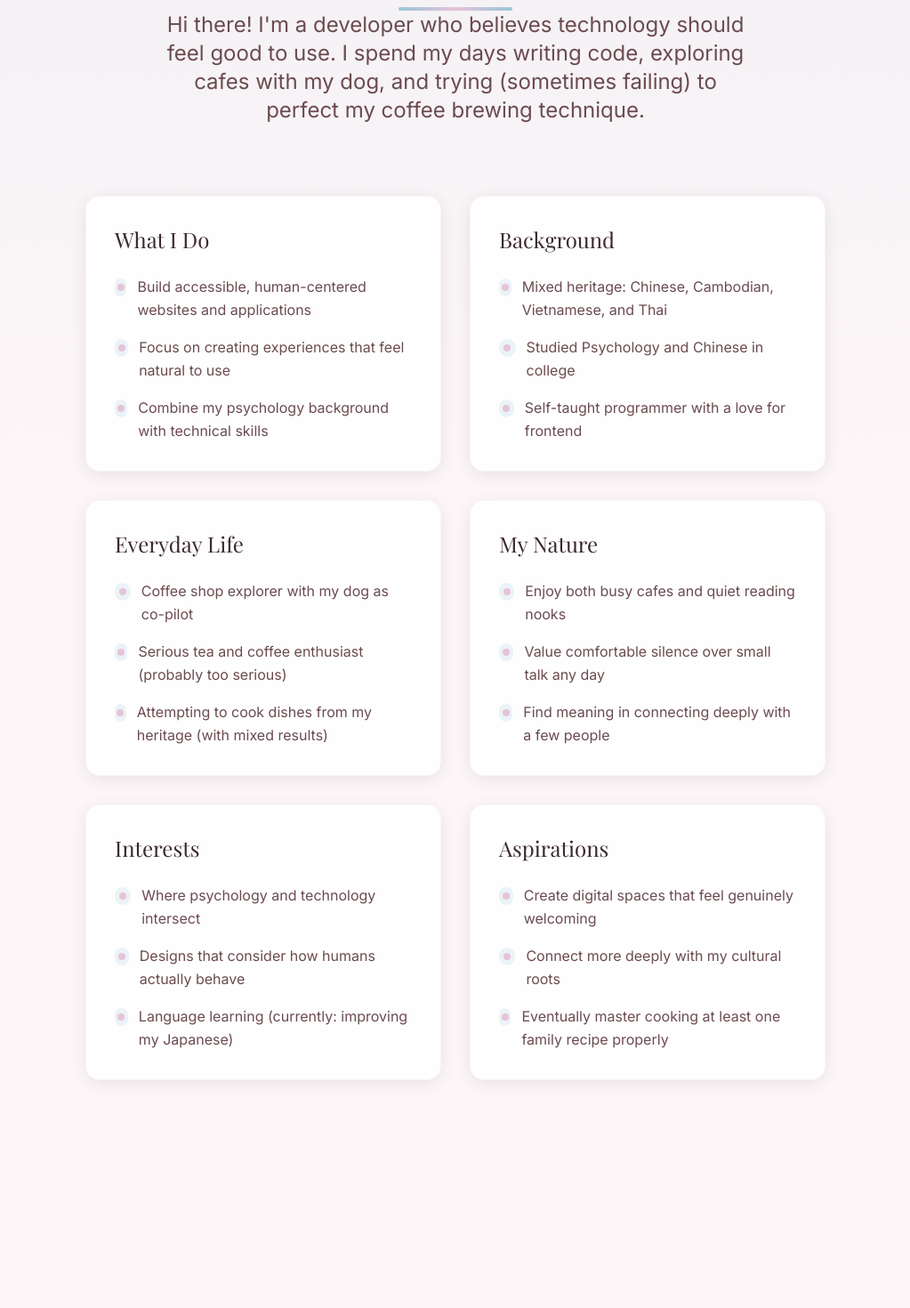
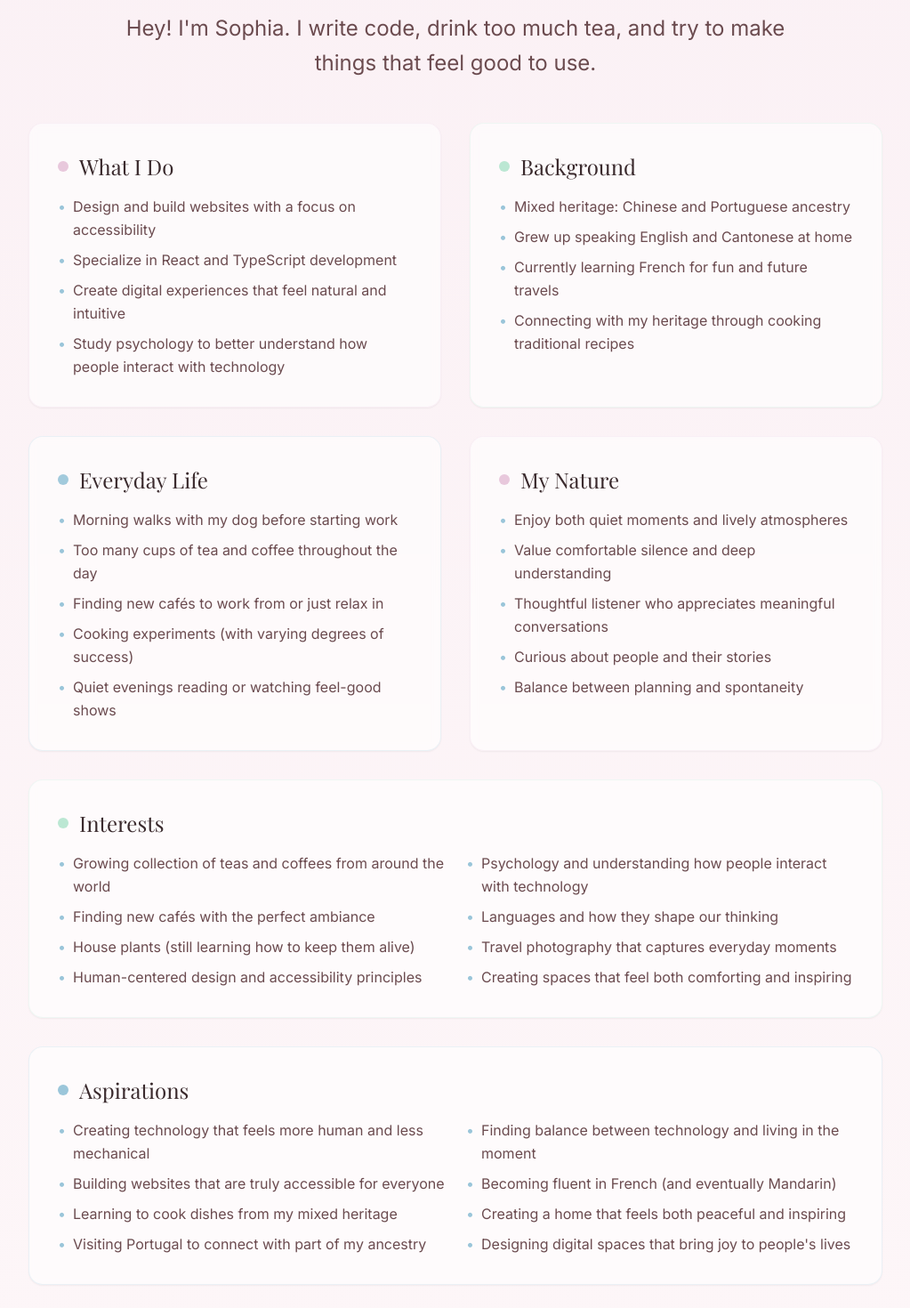
Before and after one commit to thesophiatan/personalsite, a React (Create React App) app: page /about in a window 1280 px wide. Shown: the part 160-1630 px from the top of the page at 89% size, without its empty margins (128-1151 px from the left). Before the commit the page ends 1470 px from the top, so only its background shows below. Built offline with nearby package versions, Linux system fonts and the light colour scheme.

Commit message:
Implement Notes section and update site styling with Light Summer palette

```diff
--- a/src/App.tsx
+++ b/src/App.tsx
@@ -4,7 +4,7 @@ import Navigation from './components/Navigation';
 import Home from './pages/Home';
 import Now from './pages/Now';
 import About from './components/About';
-import Projects from './components/Projects';
+import ProjectsPage from './pages/ProjectsPage';
 import Notes from './components/Notes';
 import Contact from './components/Contact';
 
@@ -17,7 +17,7 @@ function App() {
           <Route path="/" element={<Home />} />
           <Route path="/now" element={<Now />} />
           <Route path="/about" element={<About />} />
-          <Route path="/projects" element={<Projects />} />
+          <Route path="/projects" element={<ProjectsPage />} />
           <Route path="/notes" element={<Notes />} />
           <Route path="/blog" element={<Navigate to="/notes" replace />} />
           <Route path="/blog/:postId" element={<Navigate to="/notes" replace />} />
--- a/src/components/About.tsx
+++ b/src/components/About.tsx
@@ -2,165 +2,172 @@ import React from 'react';
 
 const About: React.FC = () => {
   return (
-    <section id="about" className="py-24 bg-gradient-to-b from-accent/10 via-background to-background">
-      <div className="max-w-4xl mx-auto px-4 sm:px-6 lg:px-8">
-        <div className="text-center mb-20">
-          <h2 className="section-title">About Me</h2>
-          <div className="w-32 h-1 bg-gradient-to-r from-accent via-primary to-accent mx-auto rounded-full"></div>
-          <p className="section-subtitle">
-            Hi there! I'm a developer who believes technology should feel good to use. I spend my days writing code, exploring cafes with my dog, and trying (sometimes failing) to perfect my coffee brewing technique.
+    <section id="about" className="py-20 bg-gradient-to-b from-primary/10 to-background">
+      <div className="max-w-5xl mx-auto px-4 sm:px-6 lg:px-8">
+        <h2 className="text-6xl font-serif text-text mb-8 text-center animate-float">
+          About Me
+        </h2>
+        <p className="text-2xl text-text-light mb-12 text-center max-w-3xl mx-auto leading-relaxed">
+          Hey! I'm Sophia. I write code, drink too much tea, and try to make things that feel good to use.
         </p>
-        </div>
 
         <div className="grid grid-cols-1 md:grid-cols-2 gap-8">
-          {/* Work */}
-          <div className="card group">
-            <h3 className="text-2xl font-serif text-text mb-6 group-hover:text-primary transition-colors duration-300">What I Do</h3>
-            <ul className="space-y-4">
-              <li className="flex items-start">
-                <span className="w-5 h-5 mr-3 rounded-full bg-accent/20 flex items-center justify-center mt-1">
-                  <span className="w-2 h-2 rounded-full bg-primary"></span>
-                </span>
-                <span>Build accessible, human-centered websites and applications</span>
+          {/* What I Do */}
+          <div className="bg-white/60 backdrop-blur-sm p-8 rounded-2xl shadow-sm hover:shadow-md transition-all duration-300 border border-primary/20 hover:border-secondary/40">
+            <h3 className="text-2xl font-serif text-text mb-4 flex items-center">
+              <span className="h-3 w-3 rounded-full bg-primary mr-3 animate-pulse"></span>
+              What I Do
+            </h3>
+            <ul className="space-y-2">
+              {[
+                "Design and build websites with a focus on accessibility",
+                "Specialize in React and TypeScript development",
+                "Create digital experiences that feel natural and intuitive",
+                "Study psychology to better understand how people interact with technology"
+              ].map((item, index) => (
+                <li key={index} className="flex items-start">
+                  <span className="text-accent inline-block mr-2">•</span>
+                  <span className="text-text-light">{item}</span>
                 </li>
-              <li className="flex items-start">
-                <span className="w-5 h-5 mr-3 rounded-full bg-accent/20 flex items-center justify-center mt-1">
-                  <span className="w-2 h-2 rounded-full bg-primary"></span>
-                </span>
-                <span>Focus on creating experiences that feel natural to use</span>
-              </li>
-              <li className="flex items-start">
-                <span className="w-5 h-5 mr-3 rounded-full bg-accent/20 flex items-center justify-center mt-1">
-                  <span className="w-2 h-2 rounded-full bg-primary"></span>
-                </span>
-                <span>Combine my psychology background with technical skills</span>
-              </li>
+              ))}
             </ul>
           </div>
 
           {/* Background */}
-          <div className="card group">
-            <h3 className="text-2xl font-serif text-text mb-6 group-hover:text-primary transition-colors duration-300">Background</h3>
-            <ul className="space-y-4">
-              <li className="flex items-start">
-                <span className="w-5 h-5 mr-3 rounded-full bg-accent/20 flex items-center justify-center mt-1">
-                  <span className="w-2 h-2 rounded-full bg-primary"></span>
-                </span>
-                <span>Mixed heritage: Chinese, Cambodian, Vietnamese, and Thai</span>
+          <div className="bg-white/60 backdrop-blur-sm p-8 rounded-2xl shadow-sm hover:shadow-md transition-all duration-300 border border-secondary/20 hover:border-primary/40">
+            <h3 className="text-2xl font-serif text-text mb-4 flex items-center">
+              <span className="h-3 w-3 rounded-full bg-secondary mr-3 animate-pulse"></span>
+              Background
+            </h3>
+            <ul className="space-y-2">
+              {[
+                "Mixed heritage: Chinese and Portuguese ancestry",
+                "Grew up speaking English and Cantonese at home",
+                "Currently learning French for fun and future travels",
+                "Connecting with my heritage through cooking traditional recipes"
+              ].map((item, index) => (
+                <li key={index} className="flex items-start">
+                  <span className="text-accent inline-block mr-2">•</span>
+                  <span className="text-text-light">{item}</span>
                 </li>
-              <li className="flex items-start">
-                <span className="w-5 h-5 mr-3 rounded-full bg-accent/20 flex items-center justify-center mt-1">
-                  <span className="w-2 h-2 rounded-full bg-primary"></span>
-                </span>
-                <span>Studied Psychology and Chinese in college</span>
-              </li>
-              <li className="flex items-start">
-                <span className="w-5 h-5 mr-3 rounded-full bg-accent/20 flex items-center justify-center mt-1">
-                  <span className="w-2 h-2 rounded-full bg-primary"></span>
-                </span>
-                <span>Self-taught programmer with a love for frontend</span>
-              </li>
+              ))}
             </ul>
           </div>
 
-          {/* Everyday */}
-          <div className="card group">
-            <h3 className="text-2xl font-serif text-text mb-6 group-hover:text-primary transition-colors duration-300">Everyday Life</h3>
-            <ul className="space-y-4">
-              <li className="flex items-start">
-                <span className="w-5 h-5 mr-3 rounded-full bg-accent/20 flex items-center justify-center mt-1">
-                  <span className="w-2 h-2 rounded-full bg-primary"></span>
-                </span>
-                <span>Coffee shop explorer with my dog as co-pilot</span>
+          {/* Everyday Life */}
+          <div className="bg-white/60 backdrop-blur-sm p-8 rounded-2xl shadow-sm hover:shadow-md transition-all duration-300 border border-accent/20 hover:border-secondary/40">
+            <h3 className="text-2xl font-serif text-text mb-4 flex items-center">
+              <span className="h-3 w-3 rounded-full bg-accent mr-3 animate-pulse"></span>
+              Everyday Life
+            </h3>
+            <ul className="space-y-2">
+              {[
+                "Morning walks with my dog before starting work",
+                "Too many cups of tea and coffee throughout the day",
+                "Finding new cafés to work from or just relax in",
+                "Cooking experiments (with varying degrees of success)",
+                "Quiet evenings reading or watching feel-good shows"
+              ].map((item, index) => (
+                <li key={index} className="flex items-start">
+                  <span className="text-accent inline-block mr-2">•</span>
+                  <span className="text-text-light">{item}</span>
                 </li>
-              <li className="flex items-start">
-                <span className="w-5 h-5 mr-3 rounded-full bg-accent/20 flex items-center justify-center mt-1">
-                  <span className="w-2 h-2 rounded-full bg-primary"></span>
-                </span>
-                <span>Serious tea and coffee enthusiast (probably too serious)</span>
-              </li>
-              <li className="flex items-start">
-                <span className="w-5 h-5 mr-3 rounded-full bg-accent/20 flex items-center justify-center mt-1">
-                  <span className="w-2 h-2 rounded-full bg-primary"></span>
-                </span>
-                <span>Attempting to cook dishes from my heritage (with mixed results)</span>
-              </li>
+              ))}
             </ul>
           </div>
 
           {/* My Nature */}
-          <div className="card group">
-            <h3 className="text-2xl font-serif text-text mb-6 group-hover:text-primary transition-colors duration-300">My Nature</h3>
-            <ul className="space-y-4">
-              <li className="flex items-start">
-                <span className="w-5 h-5 mr-3 rounded-full bg-accent/20 flex items-center justify-center mt-1">
-                  <span className="w-2 h-2 rounded-full bg-primary"></span>
-                </span>
-                <span>Enjoy both busy cafes and quiet reading nooks</span>
+          <div className="bg-white/60 backdrop-blur-sm p-8 rounded-2xl shadow-sm hover:shadow-md transition-all duration-300 border border-primary/20 hover:border-accent/40">
+            <h3 className="text-2xl font-serif text-text mb-4 flex items-center">
+              <span className="h-3 w-3 rounded-full bg-primary mr-3 animate-pulse"></span>
+              My Nature
+            </h3>
+            <ul className="space-y-2">
+              {[
+                "Enjoy both quiet moments and lively atmospheres",
+                "Value comfortable silence and deep understanding",
+                "Thoughtful listener who appreciates meaningful conversations",
+                "Curious about people and their stories",
+                "Balance between planning and spontaneity"
+              ].map((item, index) => (
+                <li key={index} className="flex items-start">
+                  <span className="text-accent inline-block mr-2">•</span>
+                  <span className="text-text-light">{item}</span>
                 </li>
-              <li className="flex items-start">
-                <span className="w-5 h-5 mr-3 rounded-full bg-accent/20 flex items-center justify-center mt-1">
-                  <span className="w-2 h-2 rounded-full bg-primary"></span>
-                </span>
-                <span>Value comfortable silence over small talk any day</span>
-              </li>
-              <li className="flex items-start">
-                <span className="w-5 h-5 mr-3 rounded-full bg-accent/20 flex items-center justify-center mt-1">
-                  <span className="w-2 h-2 rounded-full bg-primary"></span>
-                </span>
-                <span>Find meaning in connecting deeply with a few people</span>
-              </li>
+              ))}
             </ul>
           </div>
 
           {/* Interests */}
-          <div className="card group">
-            <h3 className="text-2xl font-serif text-text mb-6 group-hover:text-primary transition-colors duration-300">Interests</h3>
-            <ul className="space-y-4">
-              <li className="flex items-start">
-                <span className="w-5 h-5 mr-3 rounded-full bg-accent/20 flex items-center justify-center mt-1">
-                  <span className="w-2 h-2 rounded-full bg-primary"></span>
-                </span>
-                <span>Where psychology and technology intersect</span>
+          <div className="bg-white/60 backdrop-blur-sm p-8 rounded-2xl shadow-sm hover:shadow-md transition-all duration-300 border border-secondary/20 hover:border-primary/40 md:col-span-2">
+            <h3 className="text-2xl font-serif text-text mb-4 flex items-center">
+              <span className="h-3 w-3 rounded-full bg-secondary mr-3 animate-pulse"></span>
+              Interests
+            </h3>
+            <div className="grid grid-cols-1 md:grid-cols-2 gap-6">
+              <ul className="space-y-2">
+                {[
+                  "Growing collection of teas and coffees from around the world",
+                  "Finding new cafés with the perfect ambiance",
+                  "House plants (still learning how to keep them alive)",
+                  "Human-centered design and accessibility principles"
+                ].map((item, index) => (
+                  <li key={index} className="flex items-start">
+                    <span className="text-accent inline-block mr-2">•</span>
+                    <span className="text-text-light">{item}</span>
                   </li>
-              <li className="flex items-start">
-                <span className="w-5 h-5 mr-3 rounded-full bg-accent/20 flex items-center justify-center mt-1">
-                  <span className="w-2 h-2 rounded-full bg-primary"></span>
-                </span>
-                <span>Designs that consider how humans actually behave</span>
+                ))}
+              </ul>
+              <ul className="space-y-2">
+                {[
+                  "Psychology and understanding how people interact with technology",
+                  "Languages and how they shape our thinking",
+                  "Travel photography that captures everyday moments",
+                  "Creating spaces that feel both comforting and inspiring"
+                ].map((item, index) => (
+                  <li key={index} className="flex items-start">
+                    <span className="text-accent inline-block mr-2">•</span>
+                    <span className="text-text-light">{item}</span>
                   </li>
-              <li className="flex items-start">
-                <span className="w-5 h-5 mr-3 rounded-full bg-accent/20 flex items-center justify-center mt-1">
-                  <span className="w-2 h-2 rounded-full bg-primary"></span>
-                </span>
-                <span>Language learning (currently: improving my Japanese)</span>
-              </li>
+                ))}
               </ul>
+            </div>
           </div>
 
           {/* Aspirations */}
-          <div className="card group">
-            <h3 className="text-2xl font-serif text-text mb-6 group-hover:text-primary transition-colors duration-300">Aspirations</h3>
-            <ul className="space-y-4">
-              <li className="flex items-start">
-                <span className="w-5 h-5 mr-3 rounded-full bg-accent/20 flex items-center justify-center mt-1">
-                  <span className="w-2 h-2 rounded-full bg-primary"></span>
-                </span>
-                <span>Create digital spaces that feel genuinely welcoming</span>
+          <div className="bg-white/60 backdrop-blur-sm p-8 rounded-2xl shadow-sm hover:shadow-md transition-all duration-300 border border-accent/20 hover:border-secondary/40 md:col-span-2">
+            <h3 className="text-2xl font-serif text-text mb-4 flex items-center">
+              <span className="h-3 w-3 rounded-full bg-accent mr-3 animate-twinkle"></span>
+              Aspirations
+            </h3>
+            <div className="grid grid-cols-1 md:grid-cols-2 gap-6">
+              <ul className="space-y-2">
+                {[
+                  "Creating technology that feels more human and less mechanical",
+                  "Building websites that are truly accessible for everyone",
+                  "Learning to cook dishes from my mixed heritage",
+                  "Visiting Portugal to connect with part of my ancestry"
+                ].map((item, index) => (
+                  <li key={index} className="flex items-start">
+                    <span className="text-accent inline-block mr-2">•</span>
+                    <span className="text-text-light">{item}</span>
                   </li>
-              <li className="flex items-start">
-                <span className="w-5 h-5 mr-3 rounded-full bg-accent/20 flex items-center justify-center mt-1">
-                  <span className="w-2 h-2 rounded-full bg-primary"></span>
-                </span>
-                <span>Connect more deeply with my cultural roots</span>
+                ))}
+              </ul>
+              <ul className="space-y-2">
+                {[
+                  "Finding balance between technology and living in the moment",
+                  "Becoming fluent in French (and eventually Mandarin)",
+                  "Creating a home that feels both peaceful and inspiring",
+                  "Designing digital spaces that bring joy to people's lives"
+                ].map((item, index) => (
+                  <li key={index} className="flex items-start">
+                    <span className="text-accent inline-block mr-2">•</span>
+                    <span className="text-text-light">{item}</span>
                   </li>
-              <li className="flex items-start">
-                <span className="w-5 h-5 mr-3 rounded-full bg-accent/20 flex items-center justify-center mt-1">
-                  <span className="w-2 h-2 rounded-full bg-primary"></span>
-                </span>
-                <span>Eventually master cooking at least one family recipe properly</span>
-              </li>
+                ))}
               </ul>
+            </div>
           </div>
         </div>
       </div>
--- a/src/pages/Home.tsx
+++ b/src/pages/Home.tsx
@@ -5,7 +5,7 @@ import NotesPreview from '../components/NotesPreview';
 
 const Home: React.FC = () => {
   return (
-    <div className="space-y-20">
+    <div>
       <Hero />
       <Projects />
       <NotesPreview />
```
Also changed, not shown: src/components/Hero.tsx (+50 -8 lines), src/components/Notes.tsx (+22 -13 lines), src/components/NotesPreview.tsx (+14 -10 lines), src/components/Now.tsx (+50 -43 lines), src/components/Projects.tsx (+37 -20 lines), src/pages/ProjectsPage.tsx (added, +12 -0 lines). Lines whose indentation alone changed are shown as unchanged.
